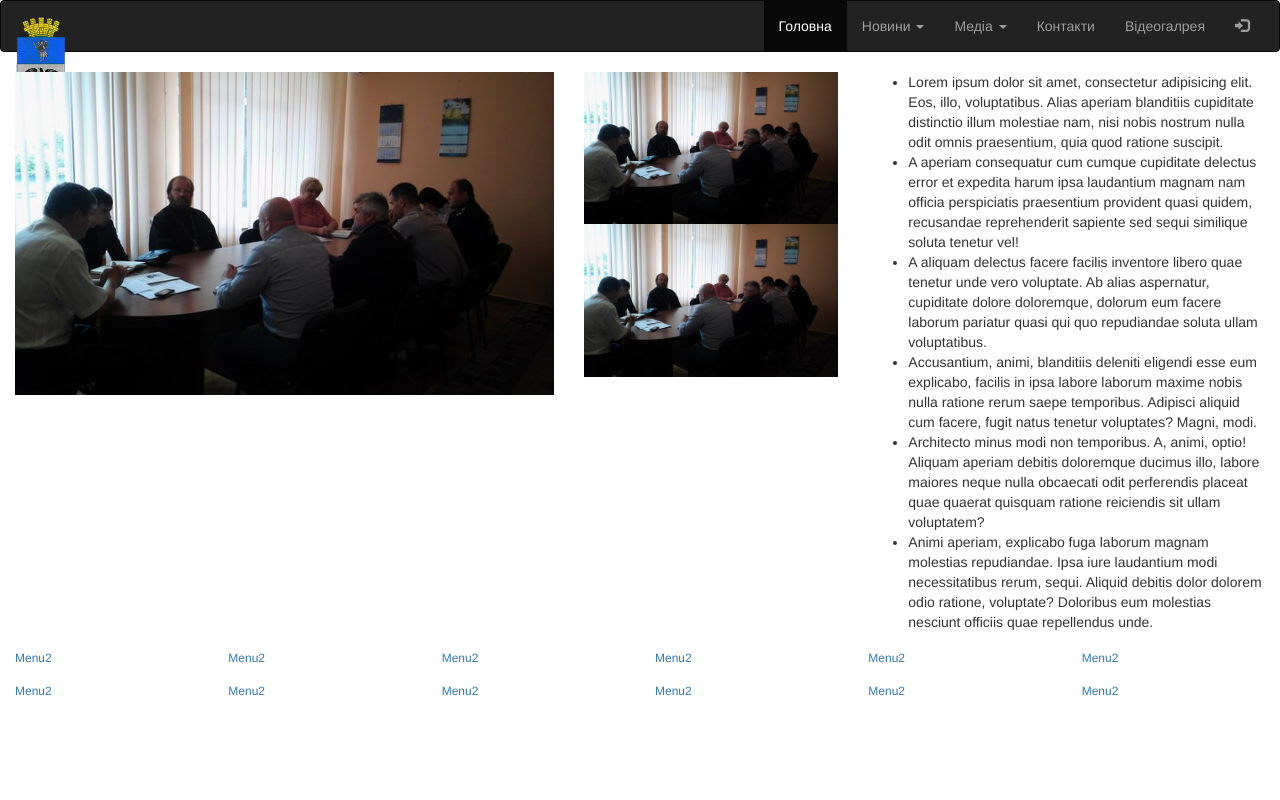
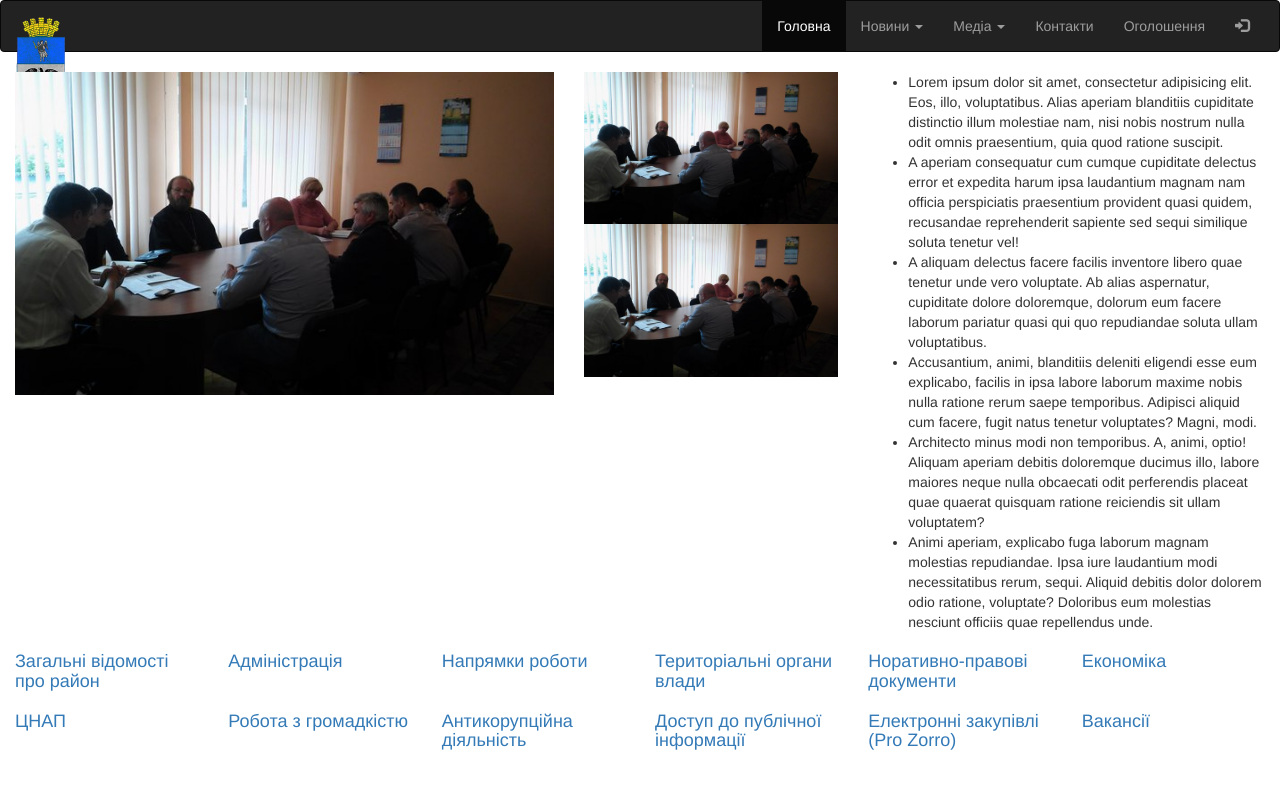
Before and after one commit to AndreyLM/tarascha, a Yii app: template frontend/views/layouts/main2.php in a window 1280 px wide. Run offline with PHP 8.4 and a stand-in for Yii, Linux system fonts and the light colour scheme; the template is opened without the code that fills it, so the values that code supplies are empty; some libraries are stand-ins or nearby versions.

Commit message:
Some home work

```diff
--- a/frontend/views/layouts/main2.php
+++ b/frontend/views/layouts/main2.php
@@ -64,7 +64,7 @@ AppAsset::register($this);
                         </ul>
                     </li>
                     <li><a href="#">Контакти</a></li>
-                    <li><a href="#">Відеогалрея</a></li>
+                    <li><a href="#">Оголошення</a></li>
                 </ul>
                 <ul class="nav navbar-nav navbar-right">
 <!--                    <li><a href="#"><span class="glyphicon glyphicon-user"></span> Sign Up</a></li>-->
@@ -127,42 +127,42 @@ AppAsset::register($this);
     <div class="container-fluid">
         <div class="row">
             <div class="col-xs-2 secondMenu">
-                <a href="#"><div class="menu2"><h6>Menu2</h6></div></a>
+                <a href="#"><div class="menu2"><h4>Загальні відомості про район</h4></div></a>
             </div>
             <div class="col-xs-2 secondMenu">
-                <a href=""><div class="menu2"><h6>Menu2</h6></div></a>
+                <a href=""><div class="menu2"><h4>Адміністрація</h4></div></a>
             </div>
             <div class="col-xs-2 secondMenu">
-                <a href=""><div class="menu2"><h6>Menu2</h6></div></a>
+                <a href=""><div class="menu2"><h4>Напрямки роботи</h4></div></a>
             </div>
             <div class="col-xs-2 secondMenu">
-                <a href=""><div class="menu2"><h6>Menu2</h6></div></a>
+                <a href=""><div class="menu2"><h4>Територіальні органи влади</h4></div></a>
             </div>
             <div class="col-xs-2 secondMenu">
-                <a href=""><div class="menu2"><h6>Menu2</h6></div></a>
+                <a href=""><div class="menu2"><h4>Норативно-правові документи</h4></div></a>
             </div>
             <div class="col-xs-2 secondMenu">
-                <a href=""><div class="menu2"><h6>Menu2</h6></div></a>
+                <a href=""><div class="menu2"><h4>Економіка</h4></div></a>
             </div>
         </div>
         <div class="row">
             <div class="col-xs-2 secondMenu">
-                <a href=""><div class="menu2"><h6>Menu2</h6></div></a>
+                <a href=""><div class="menu2"><h4>ЦНАП</h4></div></a>
             </div>
             <div class="col-xs-2 secondMenu">
-                <a href=""><div class="menu2"><h6>Menu2</h6></div></a>
+                <a href=""><div class="menu2"><h4>Робота з громадкістю</h4></div></a>
             </div>
             <div class="col-xs-2 secondMenu">
-                <a href=""><div class="menu2"><h6>Menu2</h6></div></a>
+                <a href=""><div class="menu2"><h4>Антикорупційна діяльність</h4></div></a>
             </div>
             <div class="col-xs-2 secondMenu">
-                <a href=""><div class="menu2"><h6>Menu2</h6></div></a>
+                <a href=""><div class="menu2"><h4>Доступ до публічної інформації</h4></div></a>
             </div>
             <div class="col-xs-2 secondMenu">
-                <a href=""><div class="menu2"><h6>Menu2</h6></div></a>
+                <a href=""><div class="menu2"><h4>Електронні закупівлі (Pro Zorro)</h4></div></a>
             </div>
             <div class="col-xs-2 secondMenu">
-                <a href=""><div class="menu2"><h6>Menu2</h6></div></a>
+                <a href=""><div class="menu2"><h4>Вакансії</h4></div></a>
             </div>
         </div>
     </div>
```
Also changed, not shown: 1 other file.
